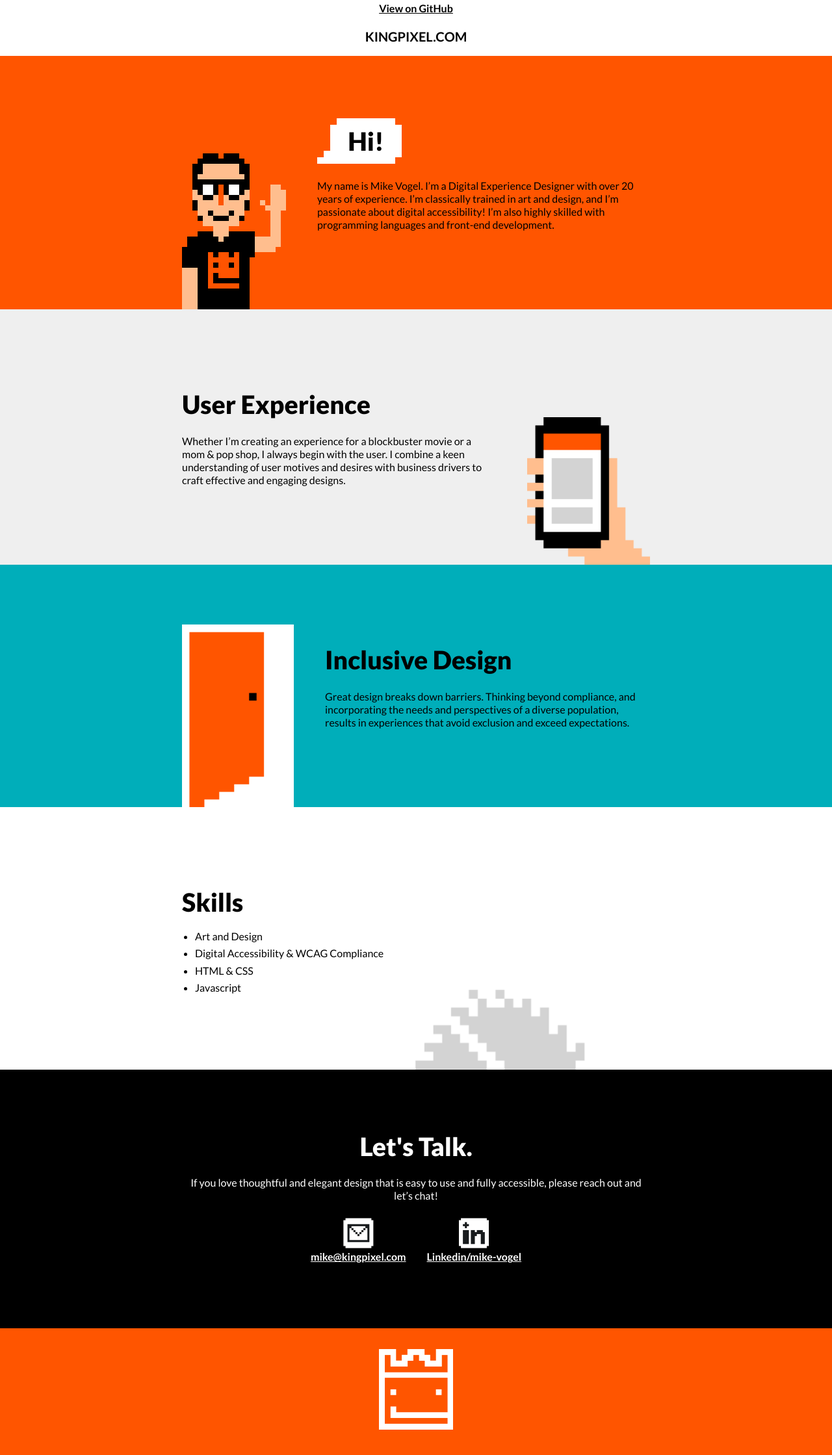
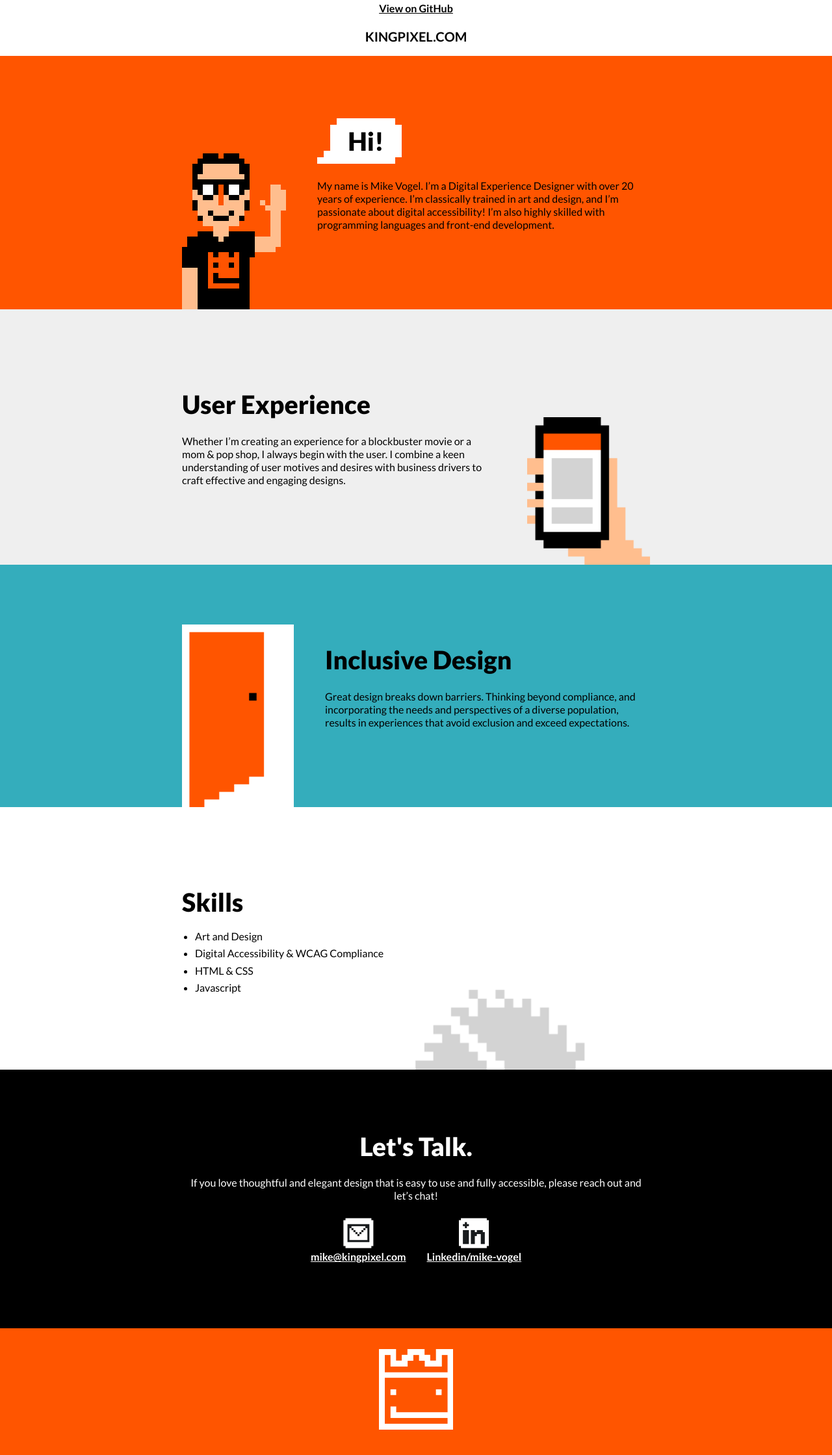
Before and after one commit to simonswiss/kingpixel-demo, a Jekyll site: the page built from index.html, in a window 1280 px wide. Shown: the whole page at 65% size. Built offline with Jekyll 4.4.1, drawn with Linux system fonts in a browser that asks for light colours.

```diff
--- a/assets/css/style.scss
+++ b/assets/css/style.scss
@@ -3,7 +3,7 @@
 
 $orange: #ff5500;
 $lt-gray: #efefef;
-$teal: #00AEBA;
+$blue: #34adbc;
 $black: #000000;
 $white: #ffffff;
 
@@ -99,16 +99,16 @@
 }
 
 .row {
-  &.orange {
+  &.primary {
     background-color: $orange;
   }
-  &.gray {
+  &.alternate {
     background-color: $lt-gray;
   }
-  &.teal {
-    background-color: $teal;
+  &.secondary {
+    background-color: $blue;
   }
-  &.black {
+  &.inverse {
     background-color: $black;
     color: $white;
     a {
@@ -121,6 +121,11 @@
 }
 
 .row {
+  .shadow img
+  {
+    box-shadow: 1rem 1rem 0 0 rgba( 0,0,0,.5 );
+
+  }
   .img-left, .img-right, .img-center {
     display: flex;
     flex-direction: column;
@@ -159,6 +164,9 @@
   text-align: center;
   padding: 1.75rem;
   .image {
+    img {
+      max-width: 100%;
+    }
   }
   .copy {
     h2 {
@@ -180,8 +188,11 @@
         &.start {
           align-self: flex-start;
         }
-        &.end{
+        &.end {
           align-self: flex-end;
+          img {
+            margin-bottom: 0;
+          }
         }
         img {
           display: block;
@@ -218,7 +229,13 @@
     padding: 6rem 0;
     text-align: center;
     .image {
+      img {
+        max-width: 30rem;
+      }
       margin: 0;
+      &+.copy {
+        margin-top: 1.75rem;
+      }
     }
     .copy {
       padding: 0;
--- a/index.html
+++ b/index.html
@@ -1,7 +1,7 @@
 ---
 layout: default
 ---
-<div class="row orange">
+<div class="row primary">
     <div class="img-left">
         <div class="copy">
             <h2 class="greet">Hi!</h2>
@@ -13,7 +13,7 @@
     </div>
 </div>
 
-<div class="row gray">
+<div class="row alternate">
     <div class="img-right">
         <div class="copy">
             <h2>User Experience</h2>
@@ -25,7 +25,7 @@
     </div>
 </div>
 
-<div class="row teal">
+<div class="row secondary">
     <div class="img-left">
         <div class="copy">
             <h2>Inclusive Design</h2>
@@ -54,7 +54,7 @@
     </div>
 </div>
 
-<div class="row black">
+<div class="row inverse">
     <div class="img-center">
         <div class="copy">
             <h2>Let's Talk.</h2>
```
Also changed, not shown: be-better-challenges/index.md (+1 -1 lines), work/index.html (added, +42 -0 lines), images/privacy-center.png (added), images/synclink.png (added), 2 other files.
